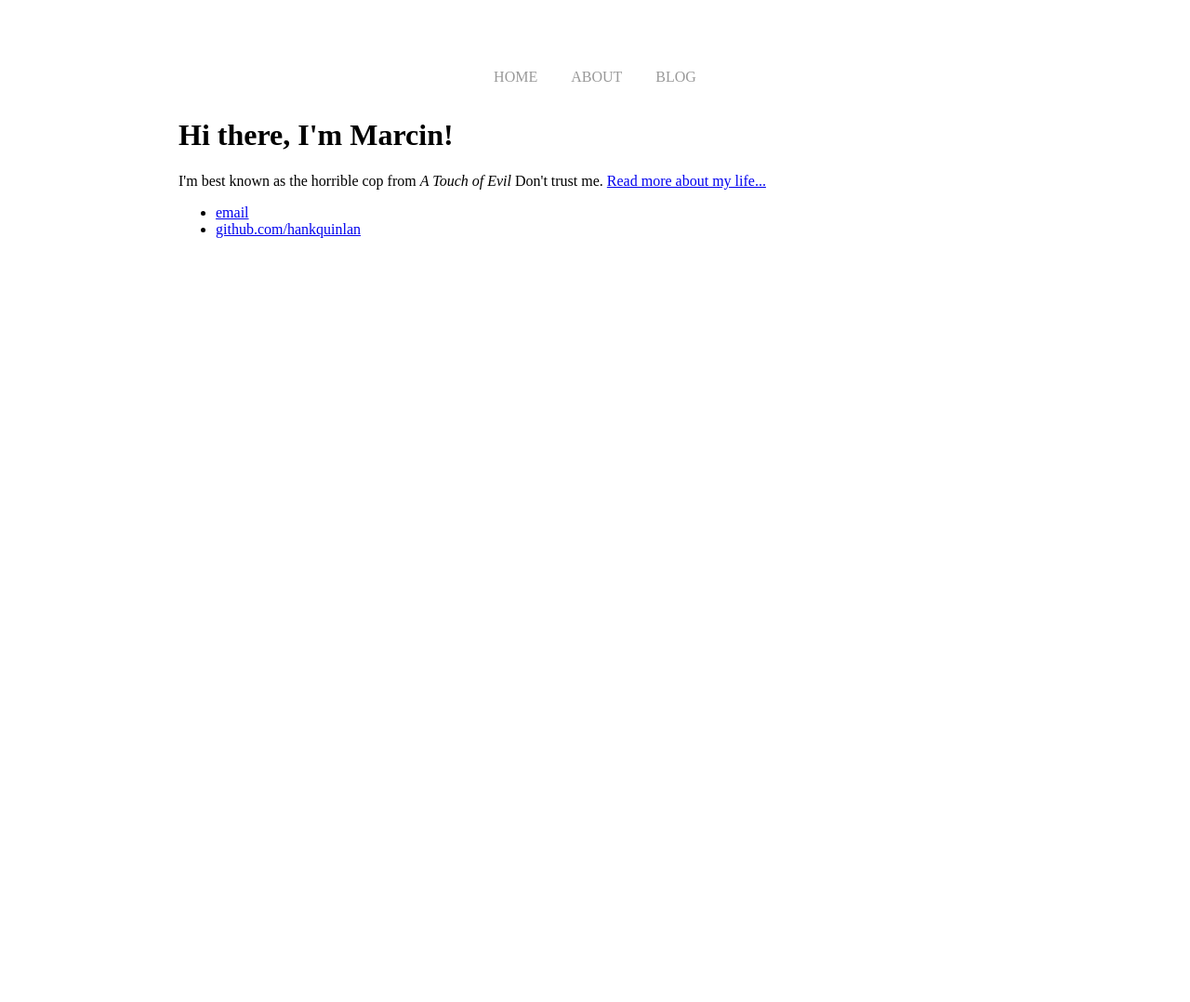
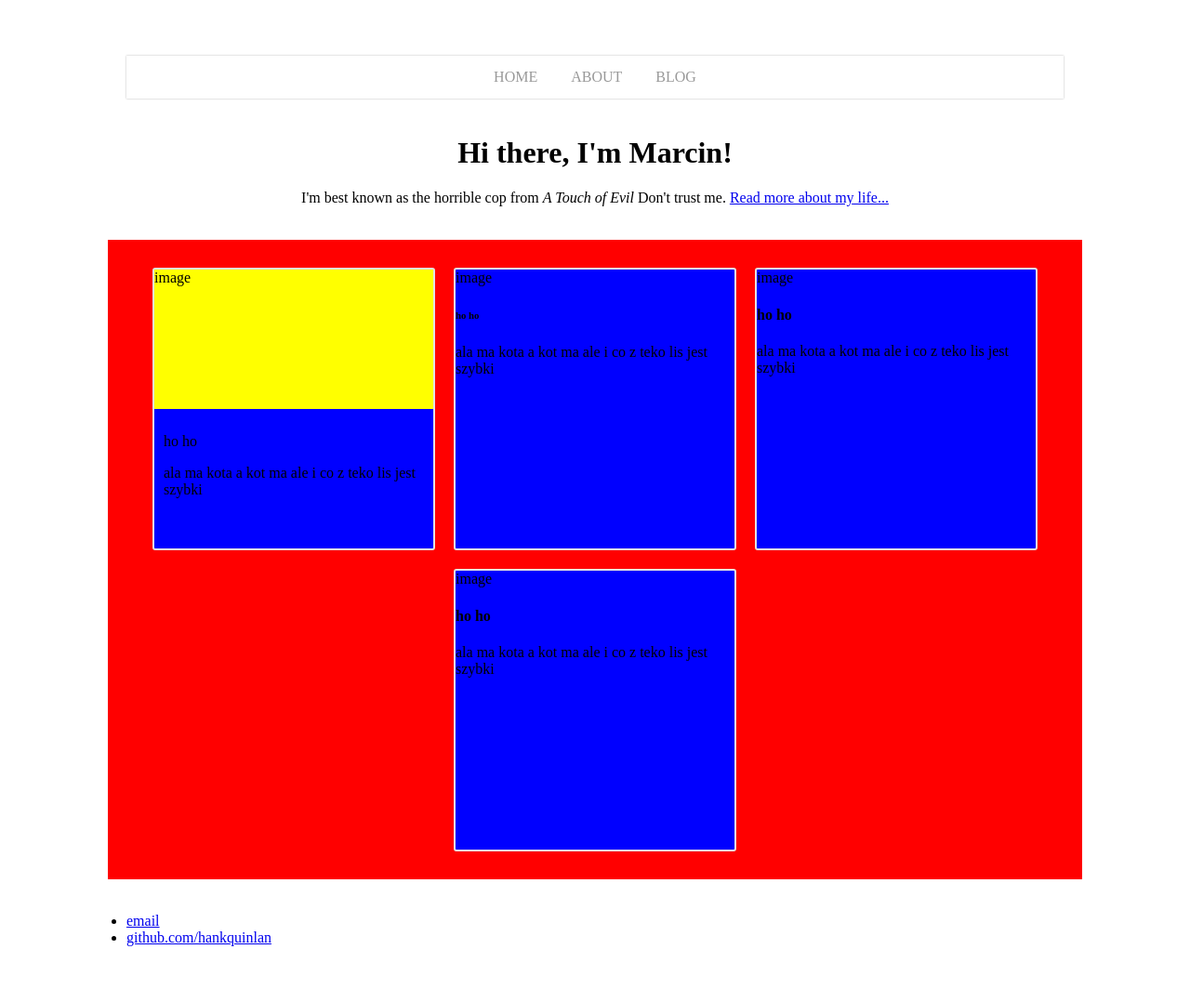
Before and after one commit to marcinbogdanski/marcinbogdanski.github.io, a Jekyll site: the page built from index.html, in a window 1280 px wide. Shown: the whole page at 93% size. Built offline with Jekyll 4.4.1, drawn with Linux system fonts in a browser that asks for light colours; before the commit the page ends 900 px from its top, so only the background shows below that.

Commit message:
Add grid first try

```diff
--- a/css/main.css
+++ b/css/main.css
@@ -1,12 +1,14 @@
 body {
     margin: 60px auto;
-    width: 70%;
+    width: 85%;
 }
 
 
 
 nav {
     text-align: center;
+    box-shadow: 0px 0px 2px rgba(0, 0, 0, .3);
+    margin: 40px;
 }
 
 nav ul {
@@ -34,7 +36,52 @@ nav ul li a:hover {
 }
 
 
+.section {
+    text-align: center;
+}
 
+.boxes {
+    display: flex;
+}
+
+.grid{
+    display: flex;
+    list-style: none;
+    flex-wrap: wrap;
+    justify-content: center;
+
+    background: red;
+    margin: 20px;
+    padding: 20px;
+    max-width: 1200px;
+
+}
+
+.grid li {
+    background: blue;
+    border: 2px solid #E2E2E2;
+    border-radius: 3px;
+
+    flex: 0 0 auto;
+    position: relative;
+    margin: 10px;
+
+    width: 300px;
+    height: 300px;
+}
+
+.grid li:hover {
+    box-shadow: 0px 0px 8px rgba(0, 0, 0, .9);
+}
+
+.card_image{
+    background: yellow;
+    width: 100%;
+    height: 150px;
+}
+.card_text{
+    padding: 10px;
+}
 
 
 /*nav ul, footer ul {
--- a/index.html
+++ b/index.html
@@ -2,7 +2,55 @@
 layout: default
 title: Marcin Bogdanski
 ---
-<div class="blurb">
+<div class="section">
     <h1>Hi there, I'm Marcin!</h1>
     <p>I'm best known as the horrible cop from <em>A Touch of Evil</em> Don't trust me. <a href="/about">Read more about my life...</a></p>
-</div><!-- /.blurb -->
+</div>
+
+<div class="boxes">
+
+    <ul class="grid">
+        <li>
+            <div class="card_image">
+                <a target="_blank">image</a>
+            </div>
+            <div class="card_text">
+                <p>ho ho</p>
+                <p>ala ma kota a kot ma ale i co z teko lis jest szybki</p>
+            </div>
+        </li>
+
+        <li>
+            <div>
+                <a target="_blank">image</a>
+            </div>
+            <div>
+                <h6>ho ho</h6>
+                <p>ala ma kota a kot ma ale i co z teko lis jest szybki</p>
+            </div>
+        </li>
+
+        <li>
+            <div>
+                <a target="_blank">image</a>
+            </div>
+            <div>
+                <h4>ho ho</h4>
+                <p>ala ma kota a kot ma ale i co z teko lis jest szybki</p>
+            </div>
+        </li>
+
+        <li>
+            <div>
+                <a target="_blank">image</a>
+            </div>
+            <div>
+                <h4>ho ho</h4>
+                <p>ala ma kota a kot ma ale i co z teko lis jest szybki</p>
+            </div>
+        </li>
+    </ul>
+
+
+
+</div>
```
